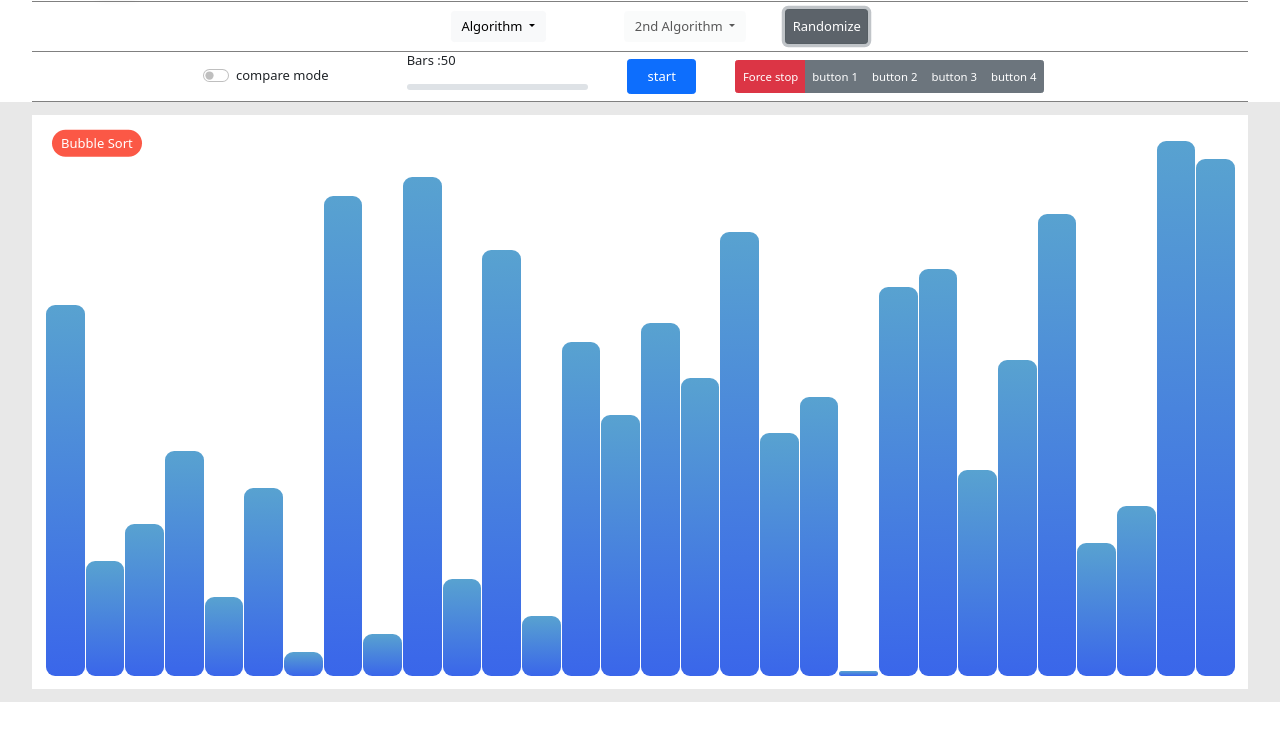
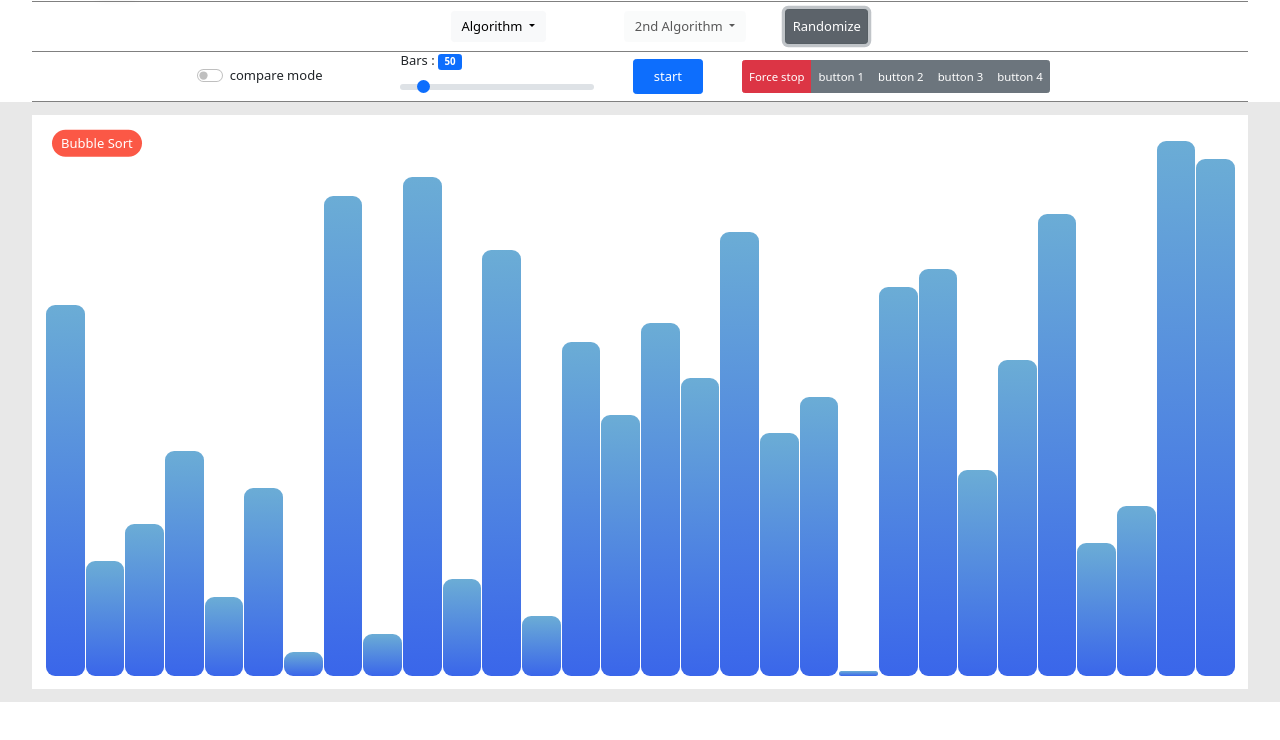
Before and after one commit to Alioo11/sorting-visualizer, a website built with webpack: page public/index.html in a window 1280 px wide. Both pictures are taken after a click on the button "Randomize". Shown: the part 48-788 px from the top of the page. Built offline with nearby package versions, Linux system fonts and the light colour scheme.

Commit message:
fix some issue with randomization algorithm

```diff
--- a/public/index.html
+++ b/public/index.html
@@ -6,6 +6,7 @@
     <meta name="viewport" content="width=device-width, initial-scale=1.0">
     <title>Sorting visualizer</title>
     <link rel="icon" href="../src/asset/logo/logo-1.png">
+    <!--% adding module -->
      <!-- <link href="https://cdn.jsdelivr.net/npm/bootstrap@5.0.2/dist/css/bootstrap.min.css" rel="stylesheet" integrity="sha384-EVSTQN3/azprG1Anm3QDgpJLIm9Nao0Yz1ztcQTwFspd3yD65VohhpuuCOmLASjC" crossorigin="anonymous">
 <script src="https://cdn.jsdelivr.net/npm/bootstrap@5.0.2/dist/js/bootstrap.bundle.min.js" integrity="sha384-MrcW6ZMFYlzcLA8Nl+NtUVF0sA7MsXsP1UyJoMp4YLEuNSfAP+JcXn/tWtIaxVXM" crossorigin="anonymous"></script> -->
 <!-- <script src="https://cdn.jsdelivr.net/npm/@popperjs/core@2.9.2/dist/umd/popper.min.js" integrity="sha384-IQsoLXl5PILFhosVNubq5LC7Qb9DXgDA9i+tQ8Zj3iwWAwPtgFTxbJ8NT4GN1R8p" crossorigin="anonymous"></script> -->
@@ -74,7 +75,7 @@
             <label class="form-check-label" for="compareMode">compare mode</label>
           </div>
           <div class="bd-example">
-            <label for="customRange1" class="form-label">Bars :</label><span id="bars-count-span">50</span>
+             <label for="customRange1" class="form-label">Bars </label>  :  <span class="badge badge-md bg-primary badge-pill" id="bars-count-span">50 </span>
             <input type="range" step="3" min="5" max="500" value="50" id="bar-count" class="form-range">
         </div>
           <button type="button" class="btn btn-primary" style="padding: 0.5rem 1.5rem;" id="start">start</button>
--- a/src/algorithms/randomize/randomize.ts
+++ b/src/algorithms/randomize/randomize.ts
@@ -2,6 +2,9 @@ import { getRandomArbitrary } from "../../utils/commonFunction";
 import { wait } from "../../utils/commonFunction";
 import { instruction } from "../../utils/types";
 import { swapBars, swapBarAnimationAsync, putArryAtElement } from "../../DOMFunctions/manipulate";
+
+import { store } from "../../redux";
+import { boardType } from "../../utils/types";
 
 export const randomizeArray = (arr: number[]) => {
   const res: Array<Array<number>> = [];
@@ -17,7 +20,6 @@ export const randomizeArrayRUNNER = (arr: number[]) => {
   const formetedArray = randArrayRes.map((randItem) => {
     return new instruction(swapBarAnimationAsync, swapBars, randItem, randItem);
   });
-  console.log(formetedArray);
   return formetedArray;
 };
 
@@ -43,11 +45,11 @@ export const randomizeArrayInOneMove = (arr: number[]) => {
 export const randomizeArrayInOneMoveRUNNER = (arr: number[]) => {
   const randArrayRes = randomizeArrayInOneMove(arr);
   const test = randArrayRes.map((item, index) => {
-    return () => swapBarAnimationAsync(item[0], item[1]);
+    return (type: any) => swapBarAnimationAsync(item[0], item[1], type);
   });
 
-  const animationRunner = async () => {
-    await Promise.all(test.map((testItem) => testItem()));
+  const animationRunner = async (inputArr: any, type: boardType = boardType.main) => {
+    await Promise.all(test.map((testItem) => testItem(type)));
   };
 
   const formetedArray = new instruction(animationRunner, putArryAtElement, [arr], [arr]);
--- a/src/asset/styles/index.css
+++ b/src/asset/styles/index.css
@@ -1,6 +1,6 @@
 :root {
   --purple-gradient: linear-gradient(0deg, rgb(255, 0, 89) 0%, rgb(255, 0, 140) 100%);
-  --blue-gradient: linear-gradient(0deg, rgba(70, 152, 203 , 0.9) 0%, rgba(58, 102, 234 , 1) 100%);
+  --blue-gradient: linear-gradient(0deg, rgba(70, 152, 203 , 0.8) 0%, rgba(58, 102, 234 , 1) 100%);
   --green-gradient: linear-gradient(0deg, rgb(0, 164, 25) 0%, rgb(65, 255, 125) 100%);
   --red-gradient: linear-gradient(0deg, rgb(255, 0, 0) 0%, rgb(227, 90, 138) 100%);
   --gray: #707070;
```
